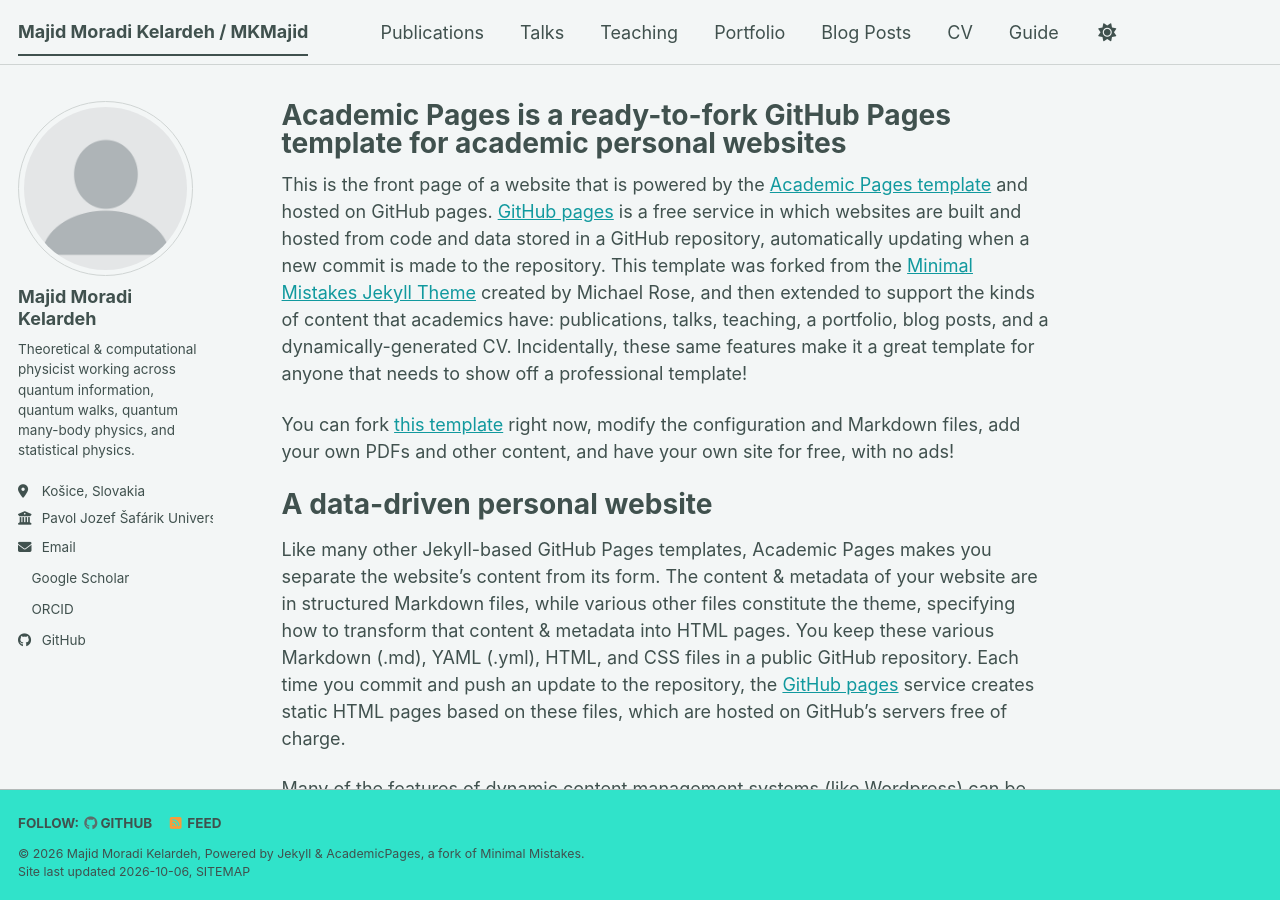
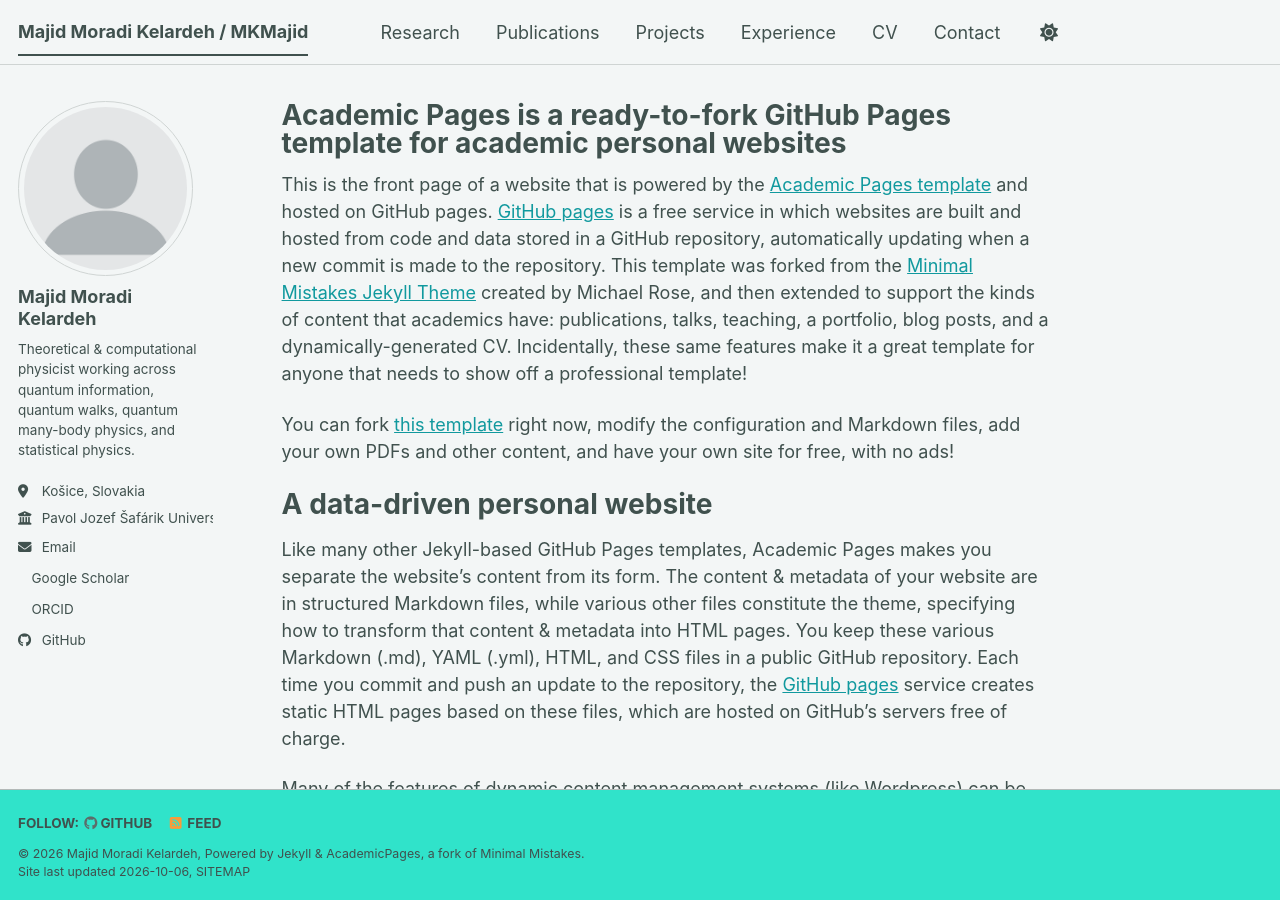
Before and after one commit to MKMajiid/mkmajiid.github.io, a Jekyll site: the page built from _pages/about.md, in a window 1280 px wide and 900 px high. Built offline with Jekyll 4.4.1, drawn with Linux system fonts in a browser that asks for light colours; a style sheet for code colours, icons or effects is not loaded; part of the change alters nothing that is shown.

Commit message:
Replace template navigation with academic sections

```diff
--- a/_data/navigation.yml
+++ b/_data/navigation.yml
@@ -1,33 +1,19 @@
-# The following is the order of the links in the header of the website.
-#
-# Changing the order here will adjust the order and you can also add additional
-# links. Removing a link prevents it from showing in the header, but does not
-# prevent it from being included in the site.
-#
-# NOTE that only one of the CV options should be selected, the first is for the
-#      Markdown formatted page while the second is generated using JSON.
+# Main navigation
+main:
+  - title: "Research"
+    url: /research/
 
-main:
   - title: "Publications"
     url: /publications/
 
-  - title: "Talks"
-    url: /talks/
+  - title: "Projects"
+    url: /projects/
 
-  - title: "Teaching"
-    url: /teaching/
-
-  - title: "Portfolio"
-    url: /portfolio/
-
-  - title: "Blog Posts"
-    url: /year-archive/
+  - title: "Experience"
+    url: /experience/
 
   - title: "CV"
     url: /cv/
 
-  # - title: "CV"
-  #   url: /cv-json/
-
-  - title: "Guide"
-    url: /markdown/
+  - title: "Contact"
+    url: /contact/
```
